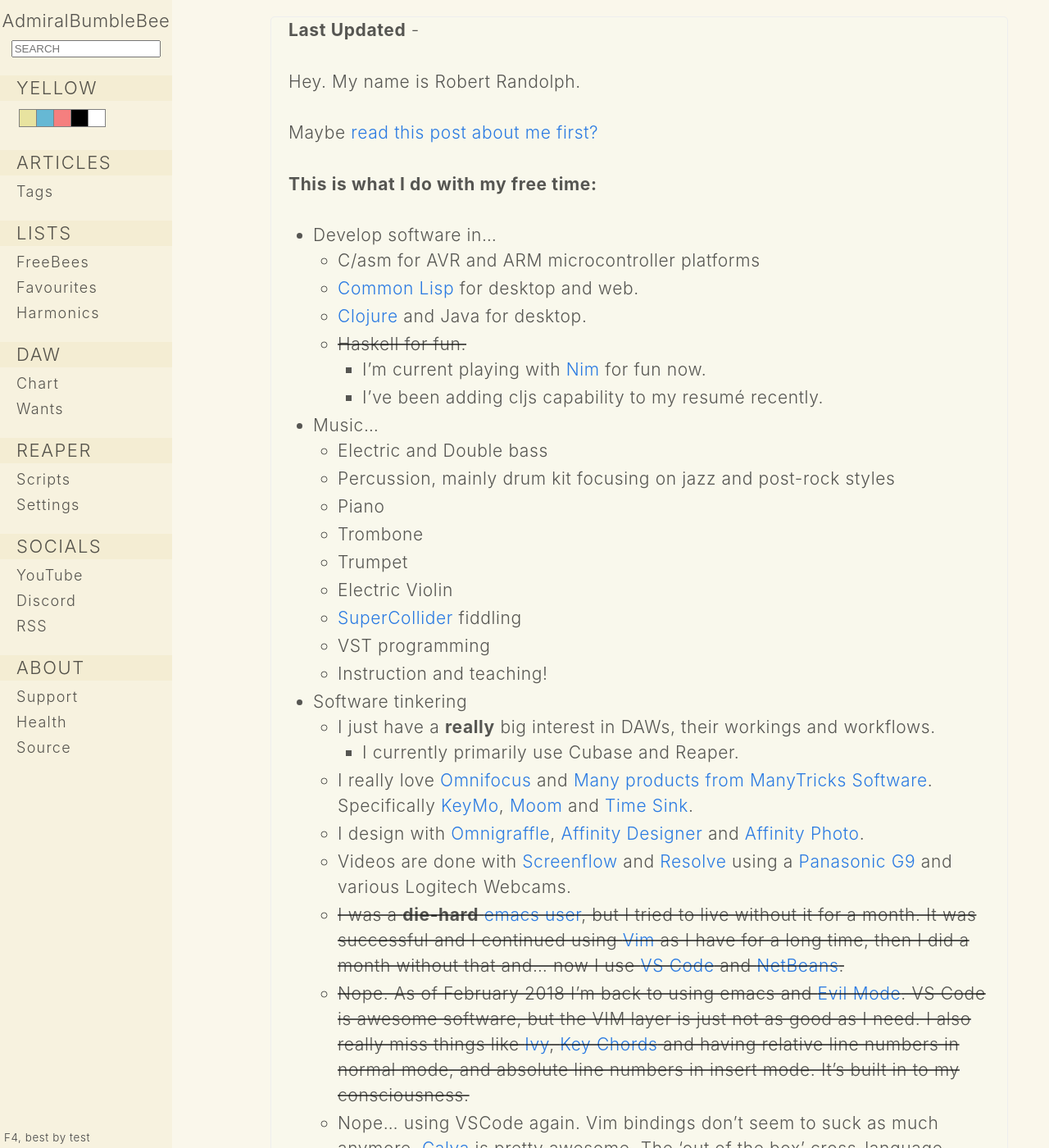
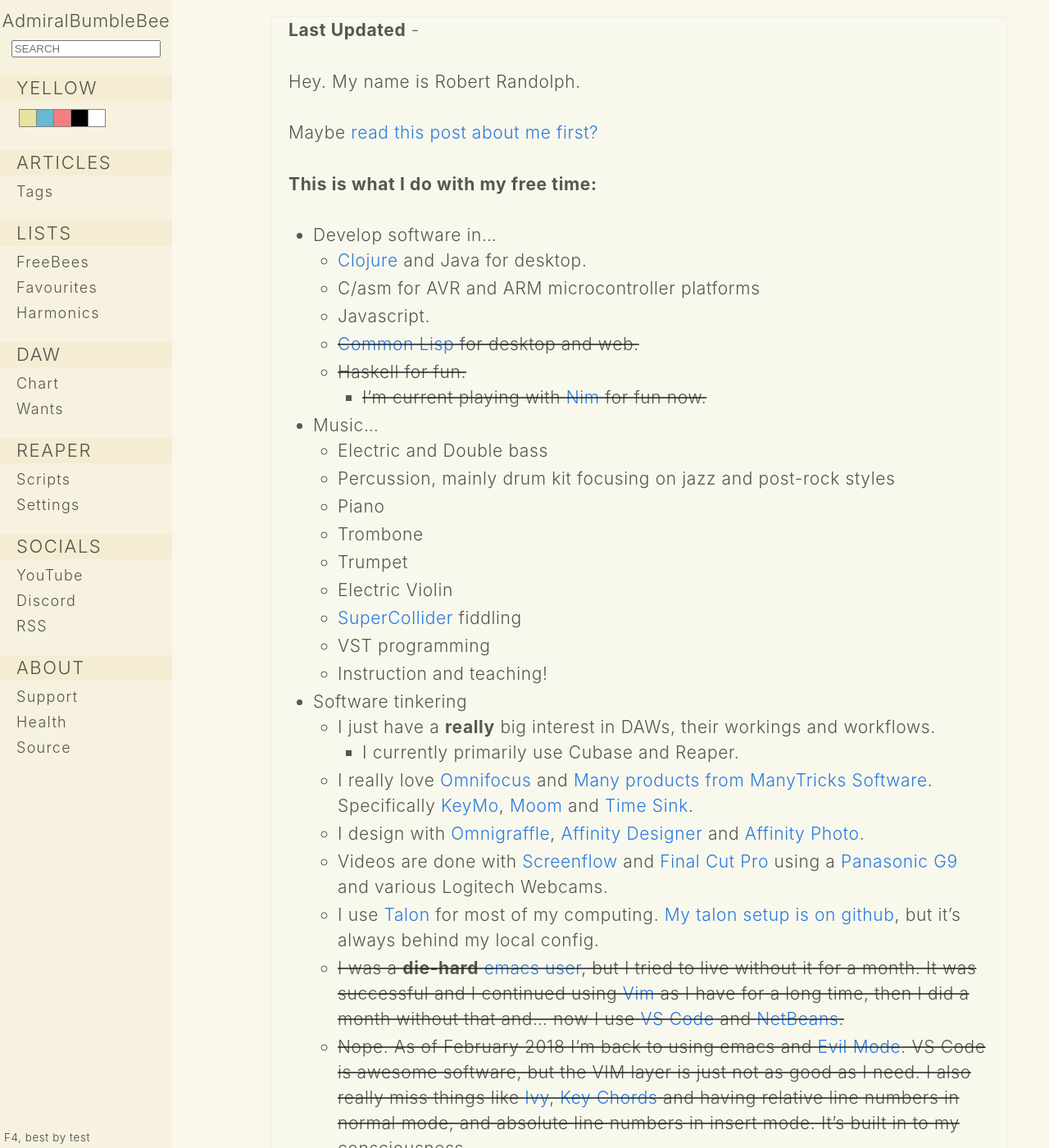
Before and after one commit to RobertARandolph/AdmiralBumbleBee.com, a Jekyll site: the page built from about.md, in a window 1280 px wide and 1400 px high. Shown: the whole window at 82% size. Built offline with Jekyll 4.4.1, drawn with Linux system fonts in a browser that asks for light colours; some of the changed text lies outside the part shown.

Commit message:
minor about updates

```diff
--- a/about.md
+++ b/about.md
@@ -13,12 +13,12 @@
 **This is what I do with my free time:**
 
 * Develop software in...
+	* [Clojure](https://clojure.org) and Java for desktop.
 	* C/asm for AVR and ARM microcontroller platforms
-	* [Common Lisp](https://common-lisp.net) for desktop and web.
-	* [Clojure](https://clojure.org) and Java for desktop.
+    * Javascript.
+	* ~~[Common Lisp](https://common-lisp.net) for desktop and web.~~
 	* ~~Haskell for fun.~~
-        * I'm current playing with [Nim](https://nim-lang.org) for fun now.
-		* I've been adding cljs capability to my resumé recently.
+        * ~~I'm current playing with [Nim](https://nim-lang.org) for fun now.~~
 
 * Music...
 	* Electric and Double bass
@@ -36,13 +36,16 @@
 		* I currently primarily use Cubase and Reaper.
 	* I really love [Omnifocus](https://www.omnigroup.com/omnifocus) and [Many products from ManyTricks Software](https://manytricks.com). Specifically [KeyMo](https://manytricks.com/keymo/), [Moom](https://manytricks.com/moom/) and [Time Sink](https://manytricks.com/timesink/).
 	* I design with [Omnigraffle](https://www.omnigroup.com/omnigraffle/), [Affinity Designer](https://affinity.serif.com/en-us/) and [Affinity Photo](https://affinity.serif.com/en-us/photo/).
-	* Videos are done with [Screenflow](http://www.telestream.net/screenflow/overview.htm) and [Resolve](https://www.blackmagicdesign.com/products/davinciresolve) using a [Panasonic G9](https://www.dpreview.com/reviews/panasonic-lumix-dc-g9) and various Logitech Webcams.
+	* Videos are done with [Screenflow](http://www.telestream.net/screenflow/overview.htm) and [Final Cut Pro](https://www.apple.com/final-cut-pro/) using a [Panasonic G9](https://www.dpreview.com/reviews/panasonic-lumix-dc-g9) and various Logitech Webcams.
+    * I use [Talon](https://talonvoice.com) for most of my computing. [My talon setup is on github](https://github.com/admiralbumblebee/AdmiralBumbleBee_Talon), but it's always behind my local config.
 	* ~~I was a __die-hard__ [emacs user](https://www.gnu.org/software/emacs/), but I tried to live without it for a month. It was successful and I continued using [Vim](http://www.vim.org) as I have for a long time, then I did a month without that and... now I use [VS Code](https://code.visualstudio.com) and [NetBeans](https://netbeans.org).~~
 	* ~~Nope. As of February 2018 I'm back to using emacs and [Evil Mode](https://github.com/emacs-evil/evil). VS Code is awesome software, but the VIM layer is just not as good as I need. I also really miss things like [Ivy](https://github.com/abo-abo/swiper), [Key Chords](https://www.emacswiki.org/emacs/KeyChord) and having relative line numbers in normal mode, and absolute line numbers in insert mode. It's built in to my consciousness.~~
-	* Nope... using VSCode again. Vim bindings don't seem to suck as much anymore, [Calva](https://marketplace.visualstudio.com/items?itemName=betterthantomorrow.calva) is pretty awesome. The 'out of the box' cross-language capabilities are just too good to ignore.
+	* ~~Nope... using VSCode again. Vim bindings don't seem to suck as much anymore, [Calva](https://marketplace.visualstudio.com/items?itemName=betterthantomorrow.calva) is pretty awesome. The 'out of the box' cross-language capabilities are just too good to ignore.~~
+    * Nope. Emacs user. That's it, emacs for life. I'm done with it.
 
 * Tutorials!
 	* DAW tutorials
+    * Programming tutorials
 	* Mechanics and efficiency tutorials for music
 	* Electronics repair
 
@@ -57,21 +60,16 @@
 * [Freenode.net](https://freenode.net/) as AdmiralBumbleBee. I spend most of my time in #ardour, #lisp, #clojure and ##C
 	* I'm usually on other servers like thinstack, quakenet, rizon, efnet and more.
 * [AdmiralBumbleBee Discord](https://discord.gg/34cFzVn)
+* [The Bass Discord](https://discord.gg/BZm3nRa)
 * [EDMP Discord](http://edmpdiscord.com)
-* [WATMM](https://discord.gg/wearethemusicmakers)
-* Forums
+* Forums - rarely.
   * [KVR Audio](http://www.kvraudio.com/forum/memberlist.php?mode=viewprofile&u=7328)
   * [Gearslutz](https://www.gearslutz.com/board/members/6666-robert-randolph/)
   * [Reaper](https://forum.cockos.com/member.php?u=115271)
   * [Motu Nation](http://www.motunation.com/forum/memberlist.php?mode=viewprofile&u=56328) - Eh, I don't really use this much. There's 2 users that ruin the entire environment.
 * ~~Yeah, that's it pretty much. I don't do the social online thing much.~~
   * Ok, I'm working on making $$ from this site, but I still refuse to put ads. So I'm trying to figure out this social media thing now:
-      * [Instagram](https://www.instagram.com/admiralbumblebee/)
       * [Twitter](https://twitter.com/admiralbee)
       * [Youtube](https://www.youtube.com/admiralbumblebee)
 * E-mail - I use gmail. My [local-part](https://en.wikipedia.org/wiki/Email_address) of the email is `audiolabs`.
-
-**You won't find me at**
-
-* github. (Actually I am [on github](https://github.com/admiralbumblebee). I just don't use it much)
-  * I dislike the community aspect of development, and I also prefer to use [Mercurial](http://mercurial-scm.org). So I use [bitbucket](https://bitbucket.org/product) instead.
+* [github](https://github.com/admiralbumblebee)
```
